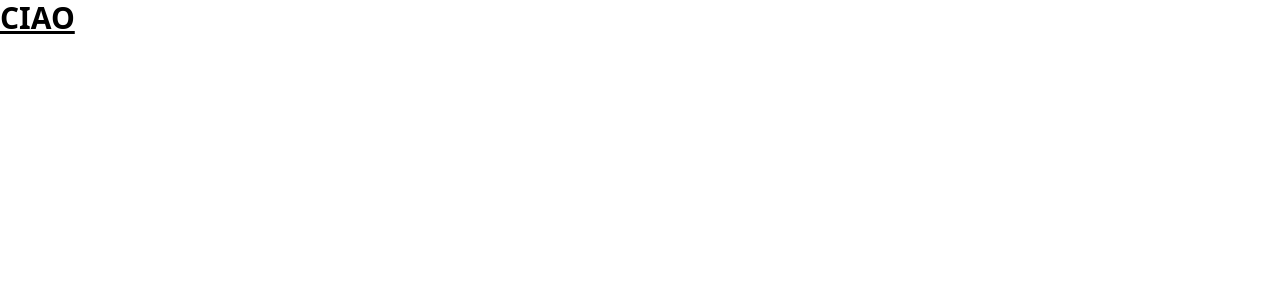
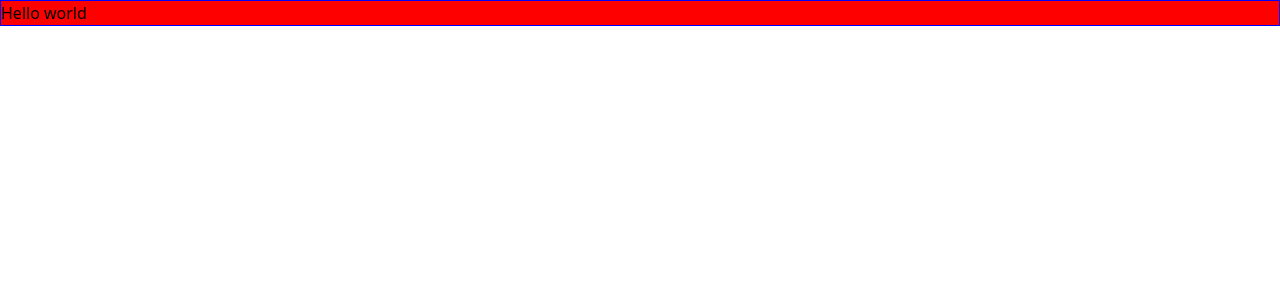
Before and after one commit to georgev-97/react-stack, a React (Create React App) app: page / in a window 1280 px wide. Shown: the top 300 px of the page. Built offline with nearby package versions, Linux system fonts and the light colour scheme.

Commit message:
feat:add style to welcome

```diff
--- a/src/App.js
+++ /dev/null
@@ -1,9 +0,0 @@
-import React from "react";
-
-export class App extends React.Component{
-    render(){
-        return <div>
-            <h1 className="text-3xl font-bold underline">CIAO</h1>
-        </div>
-    }
-}
--- /dev/null
+++ b/src/App.jsx
@@ -0,0 +1,8 @@
+import React from "react";
+import Welcome from "./Welcome";
+
+export class App extends React.Component{
+    render(){
+        return <Welcome/>
+    }
+}
--- /dev/null
+++ b/src/Welcome.jsx
@@ -0,0 +1,13 @@
+import React, { Component } from 'react'
+
+export class Welcome extends Component {
+  render() {
+    return (
+      <div className="welcome">
+        <h1>Hello world</h1>
+      </div>
+    )
+  }
+}
+
+export default Welcome
--- a/src/index.css
+++ b/src/index.css
@@ -1,3 +1,8 @@
 @tailwind base;
 @tailwind components;
 @tailwind utilities;
+
+.welcome{
+    background-color: red;
+    border: 1px solid blue;
+}
```
